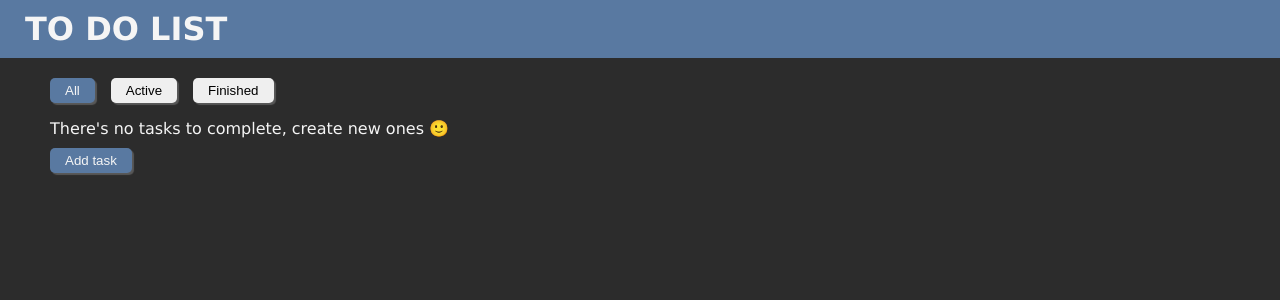
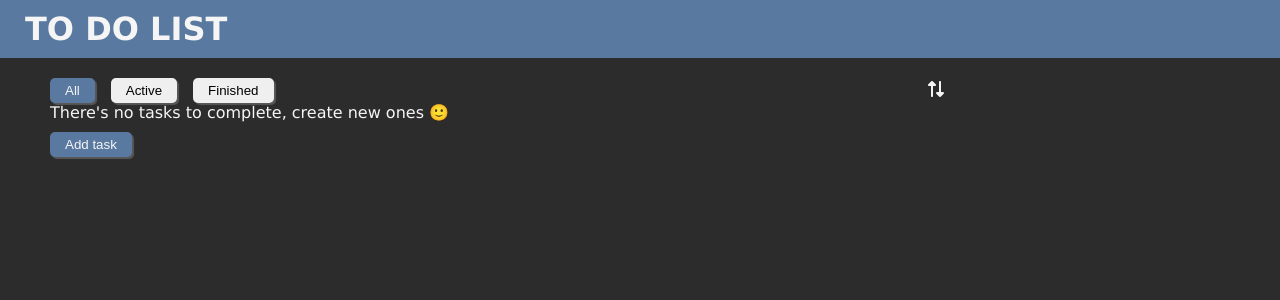
Before and after one commit to emapepic/to-do-list, a React app: page / in a window 1280 px wide. Shown: the top 300 px of the page. Built offline with nearby package versions, Linux system fonts and the light colour scheme; the HTML template or start-up script is replaced by a standard one.

Commit message:
added sorting function

```diff
--- a/src/App.jsx
+++ b/src/App.jsx
@@ -3,6 +3,7 @@ import Header from './components/Header.jsx';
 import InputFields from './components/InputFields.jsx';
 import TasksContainer from './components/TasksContainer.jsx';
 import FilterButtons from './components/FilterButtons.jsx';
+import sortIcon from './assets/sort-icon.svg';
 
 function App() {
   const [showInputFields, setShowInputFields] = useState(false);
@@ -13,8 +14,15 @@ function App() {
     const savedTasks = localStorage.getItem("tasks");
     return savedTasks ? JSON.parse(savedTasks) : [];
   });
+
+  // niz task se cuva u localStorage kad dodje do njegove promjene
+  useEffect(() => {
+    localStorage.setItem("tasks", JSON.stringify(tasks));
+  }, [tasks]);
+
   const [inputValue, setInputValue] = useState('');
   const [filter, setFilter] = useState('All');
+  const [sortOrderAsc, setSortOrderAsc] = useState(null);
 
   function showInputField() {
     setShowInputFields(true);
@@ -33,10 +41,18 @@ function App() {
     else setErrorMsg(true);
   }
 
-  // niz task se cuva u localStorage kad dodje do njegove promjene
-  useEffect(() => {
-    localStorage.setItem("tasks", JSON.stringify(tasks));
-  }, [tasks]);
+  function sortTasks() {
+    const sorted = [...tasks].sort((a, b) => {
+      const dateA = new Date(a.dueDate);
+      const dateB = new Date(b.dueDate);
+
+      if (sortOrderAsc === null) return dateA - dateB;
+      return sortOrderAsc ? dateA - dateB : dateB - dateA;
+    });
+
+    setTasks(sorted);
+    setSortOrderAsc(prev => (prev === null ? true : !prev));
+  }
 
   const filteredTasks = tasks.filter(task => {
     if (filter === 'Active') {
@@ -54,7 +70,10 @@ function App() {
       <div className='main-container'>
         <div className='tasks-header'>
           <FilterButtons filter={filter} setFilter={setFilter} />
-          {filteredTasks.length > 0 && (<p className='num-of-tasks'>{filteredTasks.length} {filteredTasks.length === 1 ? "task" : "tasks"}</p>)}
+          <div className='tasks-header-btns'>
+            <button className='icon' onClick={sortTasks}><img src={sortIcon} /></button>
+            {filteredTasks.length > 0 && (<p className='num-of-tasks'>{filteredTasks.length} {filteredTasks.length === 1 ? "task" : "tasks"}</p>)}
+          </div>
         </div>
         {tasks.length > 0 ? <TasksContainer tasks={filteredTasks} setTasks={setTasks} filter={filter} /> : <p style={{color: 'whitesmoke'}}>There's no tasks to complete, create new ones 🙂</p> }
         {/*da bi uzeli sta je uneseno u input polje koristimo setInput da vrijednost stavimo u value
--- a/src/style.css
+++ b/src/style.css
@@ -74,7 +74,8 @@ button {
   background-color: whitesmoke;
   padding: 10px;
   width: 70vw;
-  margin-bottom: 10px;
+  margin-bottom: 1rem;
+  margin-top: 1rem;
 }
 
 .task-container ul {
@@ -144,7 +145,6 @@ input[type="date"] {
   display: flex;
   flex-direction: row;
   gap: 1rem;
-  margin-bottom: 1rem;
 }
 
 .filters li {
@@ -170,6 +170,12 @@ input[type="date"] {
   align-items: center;
   width: 70vw;
   color: whitesmoke;
+}
+
+.tasks-header-btns {
+  display: flex;
+  justify-content: flex-end;
+  gap: 20px;
 }
 
 .dropdown-wrapper {
@@ -278,3 +284,10 @@ input[type="date"] {
   margin-bottom: 0;
   text-align: center;
 }
+
+.icon {
+  width: 20px;
+  padding: 0;
+  background-color: transparent;
+  box-shadow: none;
+}
```
Also changed, not shown: src/assets/sort-icon.svg (added).
